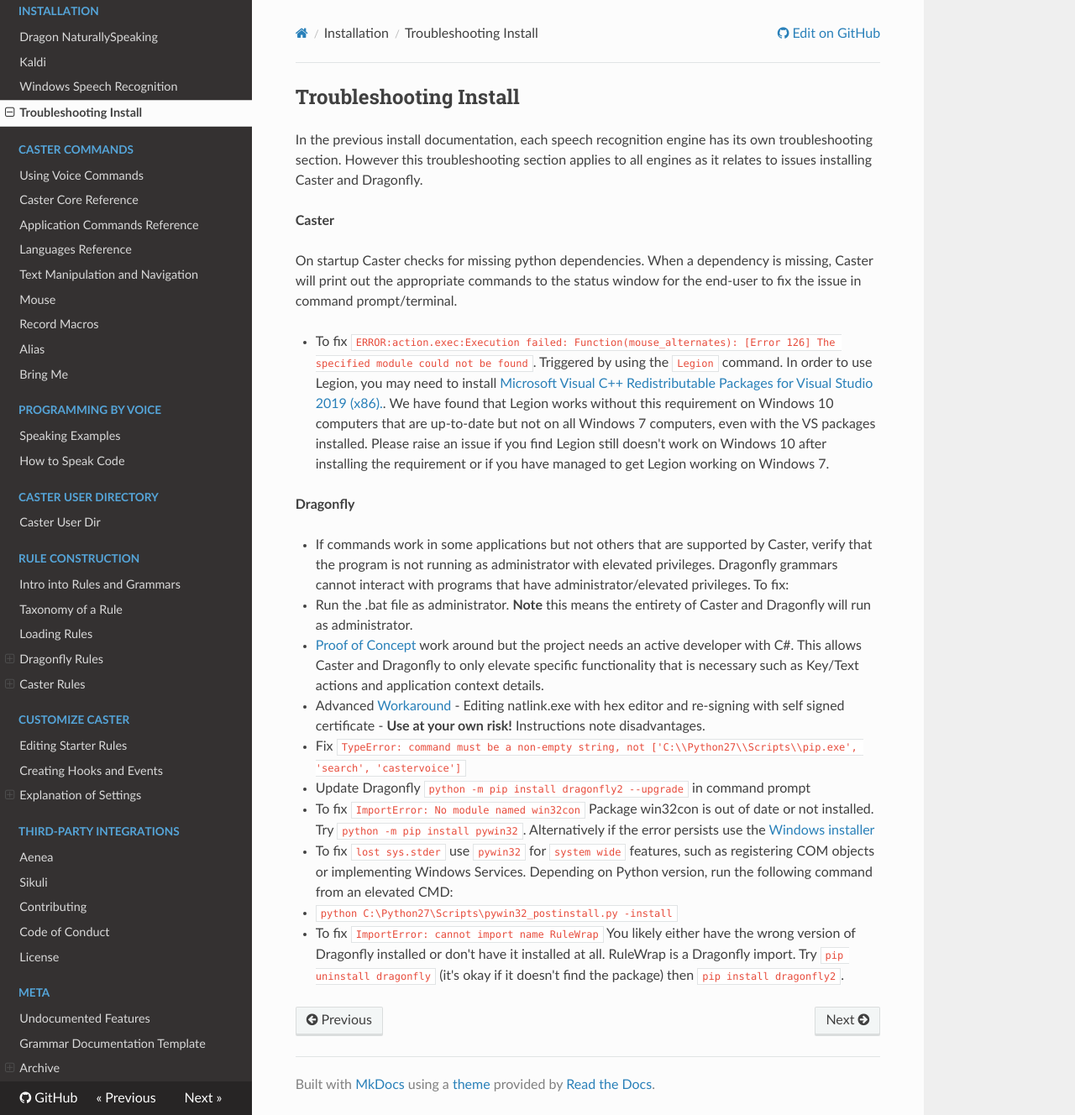
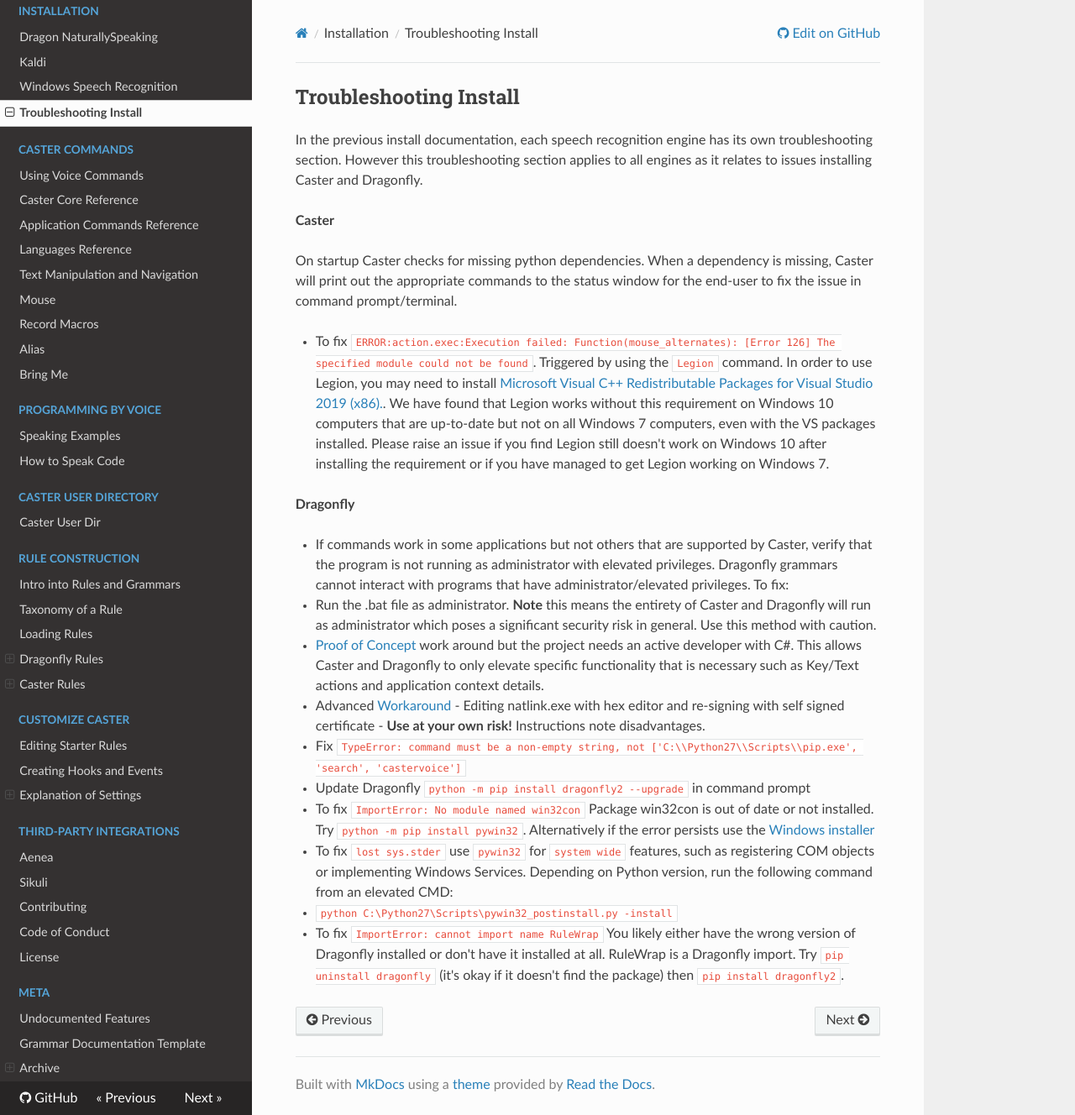
Before and after one commit to dictation-toolbox/Caster, an MkDocs documentation site: the page built from docs/readthedocs/Installation/Troubleshooting_Install.md, in a window 1280 px wide and 1328 px high. Shown: the whole window at 84% size. Built offline with MkDocs 1.6.1, drawn with Linux system fonts in a browser that asks for light colours; nearby versions of some CDN libraries; comment, search, counter and statistics services are not loaded.

Commit message:
Update Troubleshooting_Install.md

```diff
--- a/docs/readthedocs/Installation/Troubleshooting_Install.md
+++ b/docs/readthedocs/Installation/Troubleshooting_Install.md
@@ -12,7 +12,7 @@ On startup Caster checks for missing python dependencies.  When a dependency is
 **Dragonfly**
 
 - If commands work in some applications but not others that are supported by Caster, verify that the program is not running as administrator with elevated privileges. Dragonfly grammars cannot interact with programs that have administrator/elevated privileges. To fix:
-  - Run the .bat file as administrator. **Note** this means the entirety of Caster and Dragonfly will run as administrator.
+  - Run the .bat file as administrator. **Note** this means the entirety of Caster and Dragonfly will run as administrator which poses a significant security risk in general. Use this method with caution.
   - [Proof of Concept](https://github.com/dictation-toolbox/dragonfly/issues/11) work around but the project needs an active developer with C#. This allows Caster and Dragonfly to only elevate specific functionality that is necessary such as Key/Text actions and application context details.
   - Advanced [Workaround](https://groups.google.com/d/msg/dragonflyspeech/2VrJKBI2mSo/R4zl6u2mBwAJ) - Editing natlink.exe with hex editor and re-signing with self signed certificate - **Use at your own risk!** Instructions note disadvantages.
 - Fix `TypeError: command must be a non-empty string, not ['C:\\Python27\\Scripts\\pip.exe', 'search', 'castervoice']`
```
